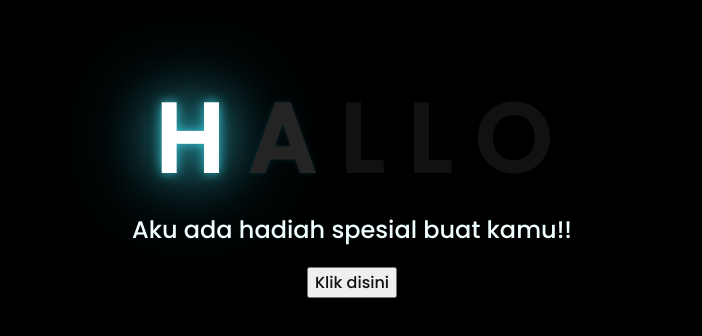
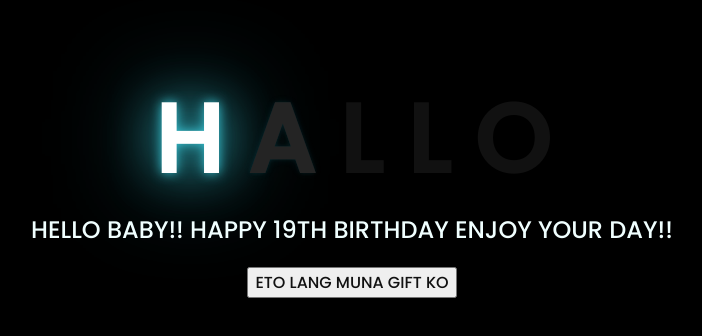
Before and after one commit to Clatero1/Shantele-BirthDay, a plain HTML site: page kado-main/index.html in a window 1280 px wide. Shown: the part 226-562 px from the top of the page, without its empty margins (296-998 px from the left). Drawn offline with Linux system fonts and the light colour scheme.

Commit message:
Update index.html

```diff
--- a/kado-main/index.html
+++ b/kado-main/index.html
@@ -18,11 +18,12 @@
         <span>O</span>
     </div>
     <div class="description">
-        <span>Aku ada hadiah spesial buat kamu!!</span>
+        <span>HELLO BABY!!</span>
+        <span>HAPPY 19TH BIRTHDAY ENJOY YOUR DAY!!</span>
     </div>
     <div class="button">
         <button>
-            <a href="flower.html">Klik disini</a>
+            <a href="flower.html">ETO LANG MUNA GIFT KO</a>
         </button>
 
     </div>
```
